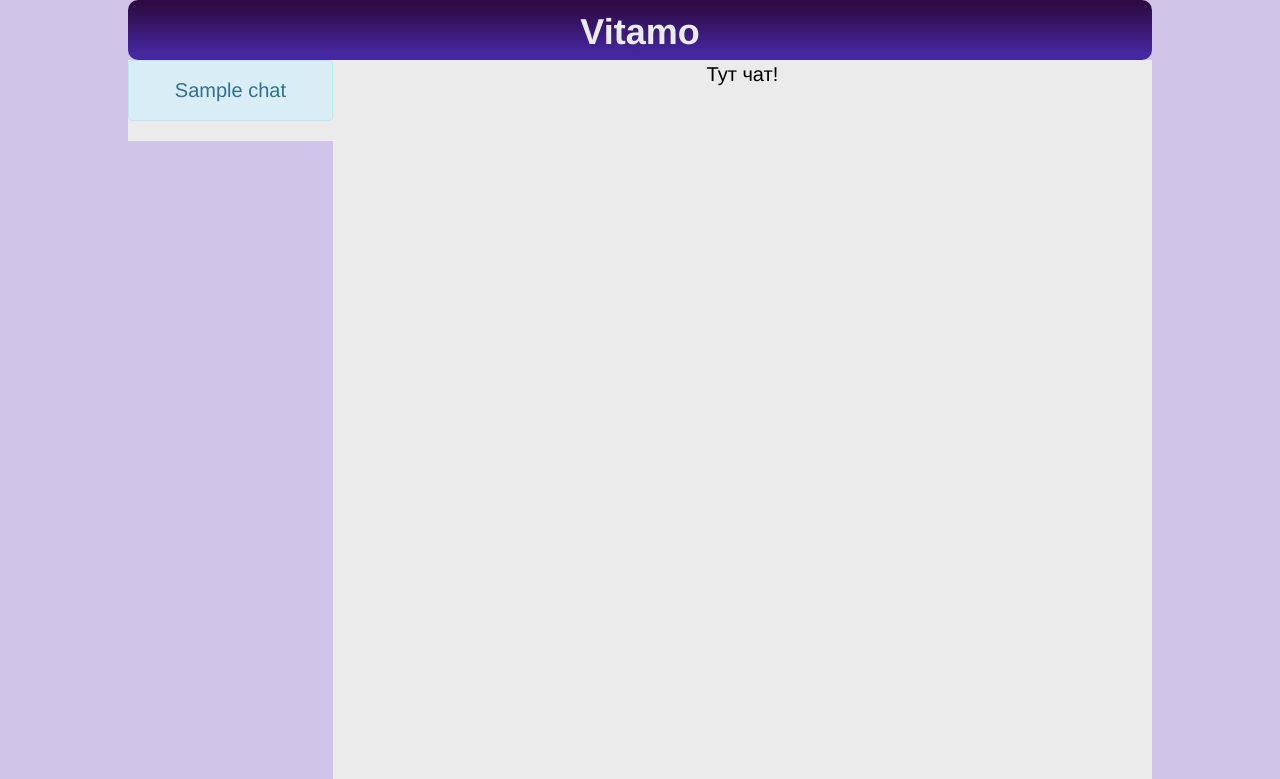
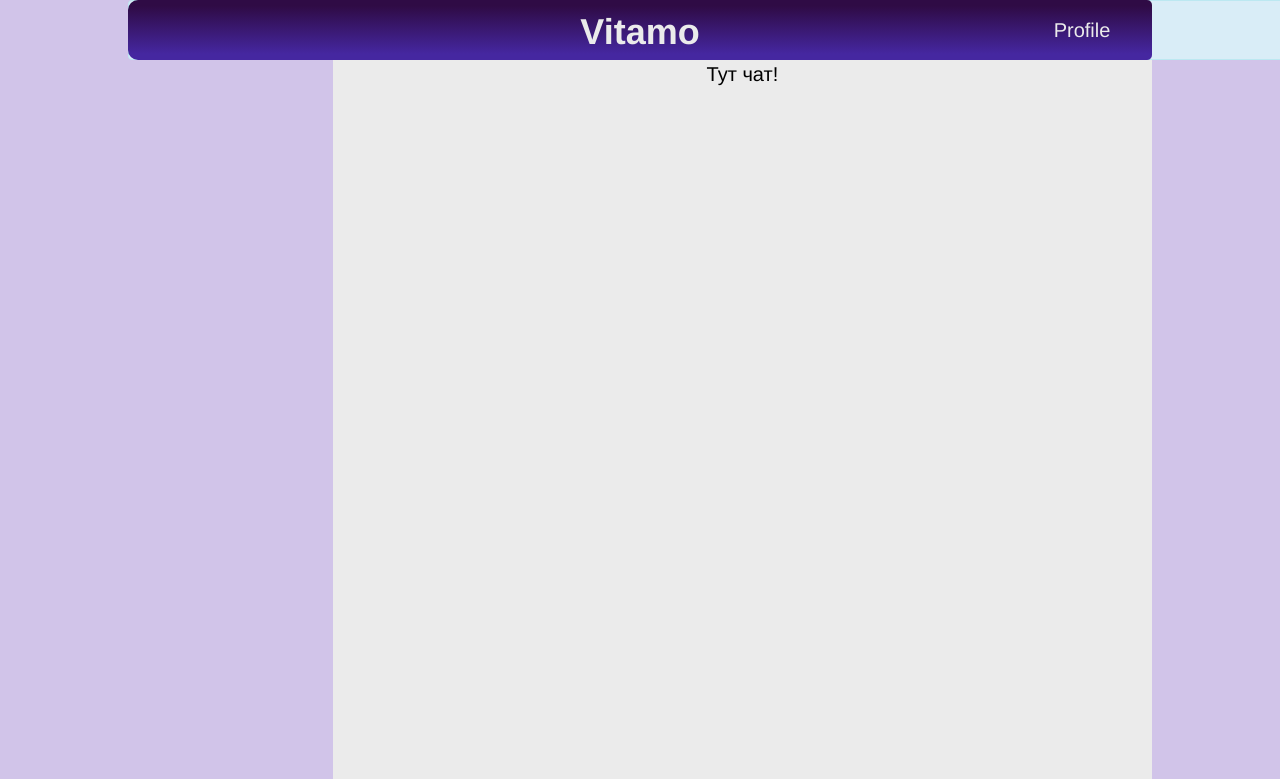
Before and after one commit to zeculesu/vitamo, a Flask app: template templates/main_window.html in a window 1280 px wide; the page is wider, and only the part inside the window is pictured. Shown: the top 779 px of that part. Run offline with Flask 2, Linux system fonts and the light colour scheme; the template is opened without the code that fills it: most values are stand-ins (such as "Sample title", 1, 10 or a date in 2020); a database or web service that is not in the repository returns one stand-in record (values such as "Sample title"); data that the repository does not hold is empty; some libraries are stand-ins or nearby versions.

Commit message:
added PROFILE P.s. Ruslan loh

```diff
--- a/static/css/style.css
+++ b/static/css/style.css
@@ -7,9 +7,33 @@ body{
     font-size: 20px;
     height: 100%;
 }
-p{
+p, a{
     color: #000000
 }
+#main {
+    display: none;
+    position: absolute;
+    top: 0;
+    left: 0;
+    width: 100%;
+    height: 100%;
+  }
+#main:target {display: block;}
+.profile {
+     position: fixed;
+    top: 0;
+    bottom: 0;
+    right: 0;
+    left: 0;
+    overflow: hidden;
+    overflow-y: auto;
+    -webkit-overflow-scrolling: touch;
+    display: flex;
+    flex-flow: column nowrap;
+    justify-content: center;
+    align-items: center;
+    z-index: 99;
+ }
 .title{
     font-size: 36px;
     padding-top: 6px;
@@ -31,7 +55,20 @@ header{height: 60px;
     header h1{
         margin-top:5px;
         }
-
+    button{
+    width: 140px;
+    height: 60px;
+    position: absolute;
+    top: 0;
+    outline: none;
+    background-color: #190f44;
+    border-radius: 5px;
+    border: none;
+}
+.button1{
+    background: linear-gradient(to top,#4527a0 10%, #2f0b45 90%);
+    right: 0px;
+    }
 a:hover,a:focus{
     outline: none;
     text-decoration: none;
--- a/templates/main_window.html
+++ b/templates/main_window.html
@@ -1,8 +1,28 @@
-{% extends 'base.html' %}
-
-{% block content %}
+<!DOCTYPE html>
+<html lang="en">
+<head>
+  <meta charset="utf-8">
+  <meta name="viewport" content="width=device-width, initial-scale=1, shrink-to-fit=no">
+  <link rel="stylesheet" href="https://cdnjs.cloudflare.com/ajax/libs/twitter-bootstrap/3.3.7/css/bootstrap.min.css"/>
+  <script src="https://cdnjs.cloudflare.com/ajax/libs/jquery/3.1.1/jquery.min.js"></script>
+  <script src="https://cdnjs.cloudflare.com/ajax/libs/twitter-bootstrap/3.3.7/js/bootstrap.min.js"></script>
+  <script src="{{ url_for('static', filename='js/data_refresh.js') }}"></script>
+  <script src="{{ url_for('static', filename='js/chat_interaction.js') }}"></script>
+  <link rel="stylesheet" type="text/css" href="{{ url_for('static', filename='css/style.css') }}"/>
+  <title>Vitamo</title>
+</head>
+<body>
+<header>
+  <div class="title"><label>Vitamo</label></div>
+  <button class = 'button1' onclick="window.location.href='#main'">Profile</button>
+</header>
 <div>
-  <div id="chat-list" style="float: left; width: 20%; background: #ebebeb; text: black;">
+    <a href="#" id="main">
+      <div class="profile">
+        Всплывающее окошко!
+      </div>
+    </a>
+   <div id="chat-list" style="float: left; width: 20%; background: #ebebeb; text: black;">
     {% for chat in chats %}
    <button class="alert alert-info" style="width: 100%;" onclick="openChat({{ chat.get('id') }})">
        {{ chat.title }}
@@ -12,9 +32,6 @@
   <div class="current-chat">
     <p>Тут чат!</p>
   </div>
-{% endblock %}
-
-{% block script %}
-<script src="{{ url_for('static', filename='js/data_refresh.js') }}"></script>
-<script src="{{ url_for('static', filename='js/chat_interaction.js') }}"></script>
-{% endblock %}
+</div>
+</body>
+</html>
```
